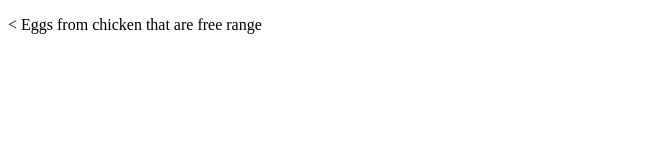
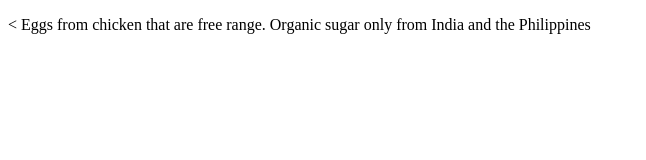
Before and after one commit to agabb1991/agatulamaDigital.com, a plain HTML site: page index.html in a window 1280 px wide. Shown: the whole page, without its empty margins (0-646 px from the left). Drawn offline with Linux system fonts and the light colour scheme.

Commit message:
Update index.html

```diff
--- a/index.html
+++ b/index.html
@@ -7,7 +7,7 @@
 </head>
 <body>
     <p><
-        Eggs from chicken that are free range
+        Eggs from chicken that are free range. Organic sugar only from India and the Philippines
     </p>
 </body>
 </html>
```
